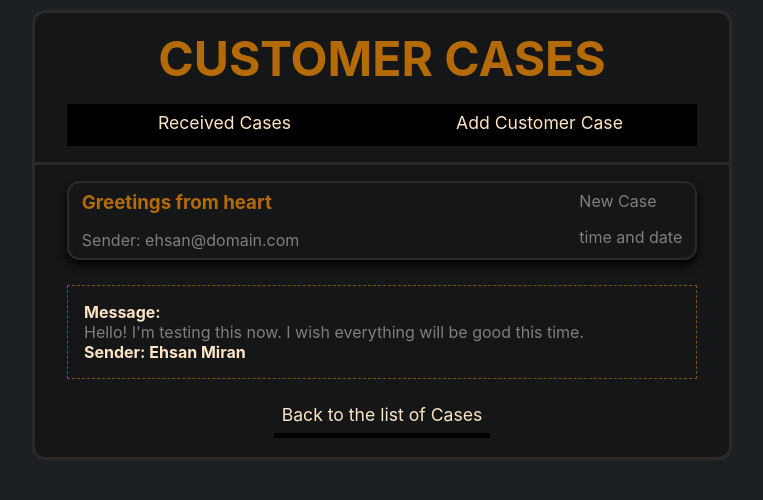
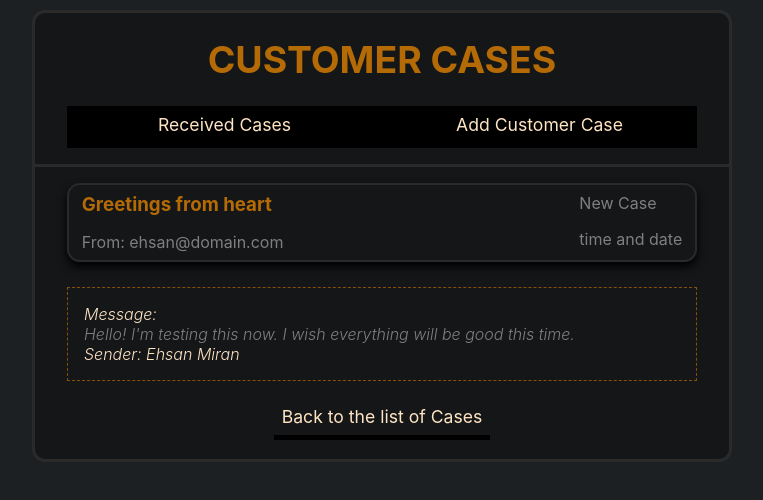
Before and after one commit to ehsanmiran/CustomerCaseFE, a React (Create React App) app in the folder customer-case-fe/: page /case/1 in a window 1280 px wide. Shown: the top 500 px of the page, without its empty margins (258-1021 px from the left). Built offline with nearby package versions, Linux system fonts and the light colour scheme; data requests are answered from the project's data file.

Commit message:
little touches

```diff
--- a/customer-case-fe/src/App.css
+++ b/customer-case-fe/src/App.css
@@ -194,6 +194,11 @@ textarea {
   margin: 25px 0 25px;
   padding: 1rem;
 }
+.parag, h4 {
+font-weight: 300;
+font-style: italic;
+}
+
 .centered {
   text-align: center;
   margin-bottom: 1rem;
--- a/customer-case-fe/src/Views/CaseView.jsx
+++ b/customer-case-fe/src/Views/CaseView.jsx
@@ -26,7 +26,7 @@ const Case = () => {
         <div className='event-line disabled'>
           <div>
             <h3>{ccase.subject}</h3>
-            <p>Sender: {ccase.email}</p>
+            <p>From: {ccase.email}</p>
           </div>
           <div>
             <p>{ccase.status}</p>
--- a/customer-case-fe/src/Views/CasesList.jsx
+++ b/customer-case-fe/src/Views/CasesList.jsx
@@ -12,7 +12,6 @@ const CasesList = () => {
         return res.json();
       })
       .then(data => {
-        data.sort((a, b) => { return a.timeStamp - b.timeStamp })
         setCcases(data);
         setLoading(false)
       })
--- a/customer-case-fe/src/components/Case.jsx
+++ b/customer-case-fe/src/components/Case.jsx
@@ -8,7 +8,7 @@ const Case = ({Case}) => {
       <Link to={`/Case/${Case.id}`} className='event-line'>
         <div>
             <h3>{Case.subject}</h3>
-            <p>Sender: {Case.email}</p>
+            <p>From: {Case.email}</p>
           </div>
           <div>
             <p>{Case.status}</p>
--- a/customer-case-fe/src/components/Navbar.jsx
+++ b/customer-case-fe/src/components/Navbar.jsx
@@ -5,7 +5,7 @@ const Navbar = () => {
   return (
     <nav className='navbar'>
       <Link to="/" className='navbar-brand'>
-        <h1>CUSTOMER CASES</h1>
+        <h3>CUSTOMER CASES</h3>
       </Link>
       <ul className='nav-links'>
         <NavLink to="/" className='liActive'><li className="nav-link">Received Cases</li></NavLink>
```
